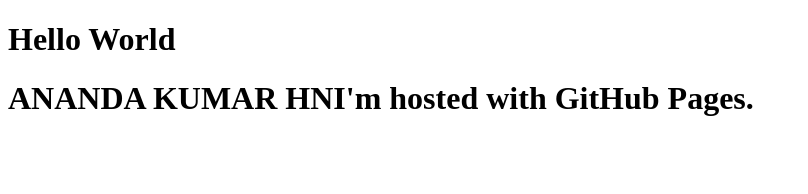
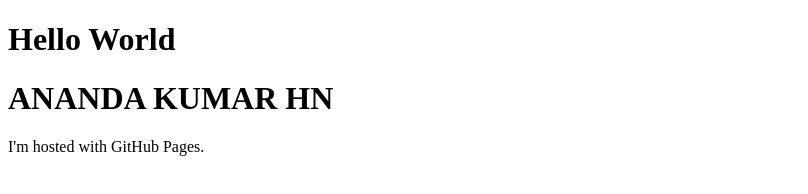
Before and after one commit to andu1989anand/andu1989anand.github.io, a plain HTML site: page index.html in a window 1280 px wide. Shown: the whole page, without its empty margins (0-808 px from the left). Drawn offline with Linux system fonts and the light colour scheme.

Commit message:
Update index.html

```diff
--- a/index.html
+++ b/index.html
@@ -2,7 +2,7 @@
 <html>
 <body>
 <h1>Hello World</h1>
-<h1>ANANDA KUMAR HN</h
+<h1>ANANDA KUMAR HN</h1>
 <p>I'm hosted with GitHub Pages.</p>
 </body>
 </html>
```
